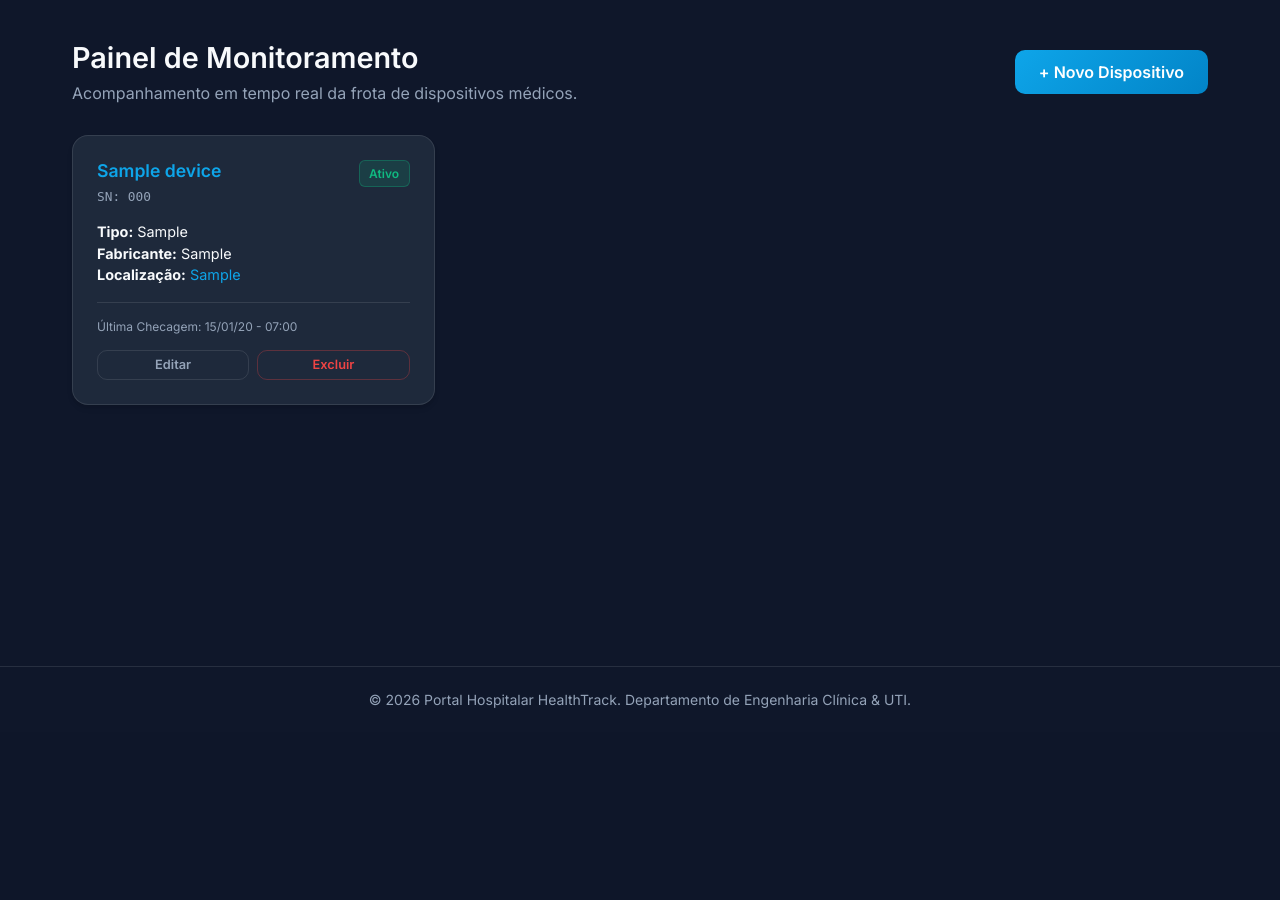
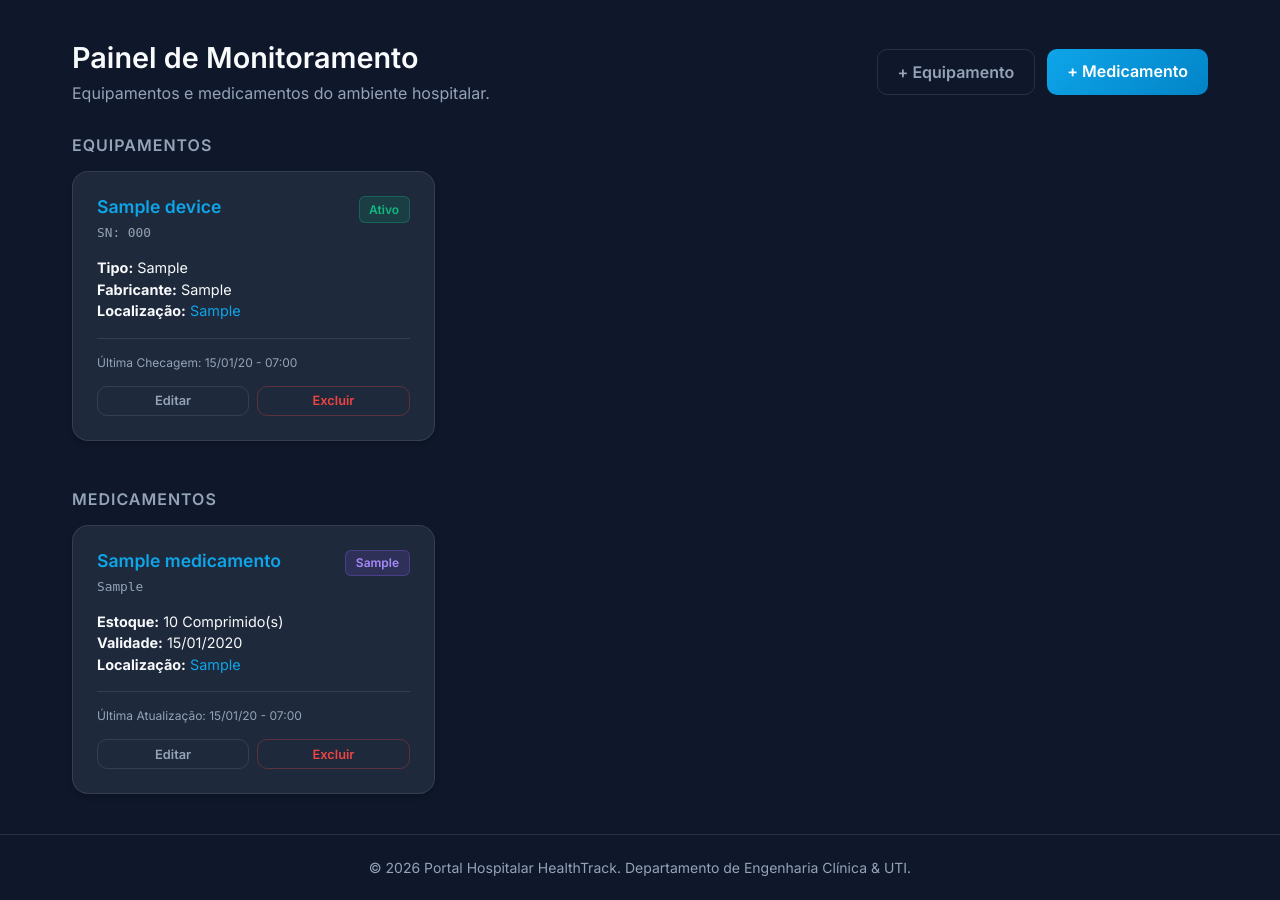
Before and after one commit to DiogoMarassi/trab-prog-web, a Django app: page /dispositivos/ in a window 1280 px wide. Shown: the part 68-968 px from the top of the page. Before the commit the page ends 776 px from the top, so only its background shows below. Run offline with Django 5.2, Linux system fonts and the light colour scheme; a user stored in the database is signed in; tables that the repository leaves empty hold one stand-in row (values such as "Sample post").

Commit message:
feat: Ajustando telas e formulários do nova tabela de 'medicamentos'

```diff
--- a/trabprogweb/core/views.py
+++ b/trabprogweb/core/views.py
@@ -84,7 +84,8 @@ def home(request):
 @login_required
 def devices_panel(request):
     devices = Device.objects.all()
-    return render(request, 'devices.html', {'devices': devices})
+    medicamentos = Medicamento.objects.all()
+    return render(request, 'devices.html', {'devices': devices, 'medicamentos': medicamentos})
 
 
 @login_required
--- a/trabprogweb/templates/devices.html
+++ b/trabprogweb/templates/devices.html
@@ -3,18 +3,26 @@
 {% block title %}Dispositivos{% endblock %}
 
 {% block content %}
+
+<!-- Cabeçalho -->
 <div style="display: flex; justify-content: space-between; align-items: center; margin-bottom: 2rem;">
     <div>
         <h2 style="font-size: 1.8rem; margin-bottom: 0.5rem;">Painel de Monitoramento</h2>
-        <p style="color: var(--text-muted);">Acompanhamento em tempo real da frota de dispositivos médicos.</p>
+        <p style="color: var(--text-muted);">Equipamentos e medicamentos do ambiente hospitalar.</p>
     </div>
     {% if user.role == "ENGENHEIRO" or user.is_superuser %}
-    <a href="{% url 'device_create' %}" class="btn-primary" style="padding: 0.75rem 1.5rem; width: auto; margin-top: 0; box-shadow: none;">+ Novo Dispositivo</a>
+    <div style="display: flex; gap: 0.75rem;">
+        <a href="{% url 'device_create' %}" class="btn-secondary" style="padding: 0.75rem 1.25rem; width: auto; margin-top: 0;">+ Equipamento</a>
+        <a href="{% url 'medicamento_create' %}" class="btn-primary" style="padding: 0.75rem 1.25rem; width: auto; margin-top: 0; box-shadow: none;">+ Medicamento</a>
+    </div>
     {% endif %}
 </div>
 
+<!-- ====== SEÇÃO: EQUIPAMENTOS ====== -->
+<h3 style="font-size: 1rem; font-weight: 600; color: var(--text-muted); text-transform: uppercase; letter-spacing: 1px; margin-bottom: 1rem;">Equipamentos</h3>
+
 {% if devices %}
-<div class="device-grid">
+<div class="device-grid" style="margin-bottom: 3rem;">
     {% for device in devices %}
     <div class="glass-card device-card">
         <div>
@@ -46,10 +54,52 @@
     {% endfor %}
 </div>
 {% else %}
-<div class="glass-card" style="text-align: center; padding: 4rem 2rem;">
-    <h3 style="color: var(--text-muted);">A frota se encontra vazia.</h3>
-    <br>
-    <p>Nenhum dispositivo encontrado na base de dados.</p>
+<div class="glass-card" style="text-align: center; padding: 3rem 2rem; margin-bottom: 3rem;">
+    <p style="color: var(--text-muted);">Nenhum equipamento cadastrado.</p>
 </div>
 {% endif %}
+
+<!-- ====== SEÇÃO: MEDICAMENTOS ====== -->
+<h3 style="font-size: 1rem; font-weight: 600; color: var(--text-muted); text-transform: uppercase; letter-spacing: 1px; margin-bottom: 1rem;">Medicamentos</h3>
+
+{% if medicamentos %}
+<div class="device-grid">
+    {% for med in medicamentos %}
+    <div class="glass-card device-card">
+        <div>
+            <div class="device-header">
+                <div>
+                    <h3 class="device-title">{{ med.name }}</h3>
+                    <code class="device-meta">{{ med.principio_ativo }}</code>
+                </div>
+                <span class="status-badge" style="background: rgba(139, 92, 246, 0.15); color: #A78BFA; border: 1px solid rgba(139, 92, 246, 0.3);">
+                    {{ med.dosagem }}
+                </span>
+            </div>
+            <div class="device-info">
+                <p><strong>Estoque:</strong> {{ med.quantidade }} {{ med.get_unidade_display }}</p>
+                <p><strong>Validade:</strong> {{ med.validade|date:"d/m/Y" }}</p>
+                <p><strong>Localização:</strong> <span style="color: var(--primary);">{{ med.location }}</span></p>
+            </div>
+        </div>
+        <div class="device-footer" style="flex-direction: column; gap: 1rem;">
+            <div style="font-size: 0.75rem; color: var(--text-muted); width: 100%;">
+                Última Atualização: {{ med.updated_at|date:"d/m/y - H:i" }}
+            </div>
+            {% if user.role == "ENGENHEIRO" or user.is_superuser %}
+            <div class="device-actions" style="width: 100%;">
+                <a href="{% url 'medicamento_edit' med.id %}" class="btn-secondary" style="padding: 0.4rem 0.8rem; font-size: 0.8rem; flex: 1;">Editar</a>
+                <a href="{% url 'medicamento_delete' med.id %}" class="btn-secondary" style="padding: 0.4rem 0.8rem; font-size: 0.8rem; color: var(--danger); border-color: rgba(239, 68, 68, 0.3); flex: 1;">Excluir</a>
+            </div>
+            {% endif %}
+        </div>
+    </div>
+    {% endfor %}
+</div>
+{% else %}
+<div class="glass-card" style="text-align: center; padding: 3rem 2rem;">
+    <p style="color: var(--text-muted);">Nenhum medicamento cadastrado.</p>
+</div>
+{% endif %}
+
 {% endblock %}
```
Also changed, not shown: trabprogweb/templates/medicamento_confirm_delete.html (added, +29 -0 lines), trabprogweb/templates/medicamento_form.html (added, +39 -0 lines).
